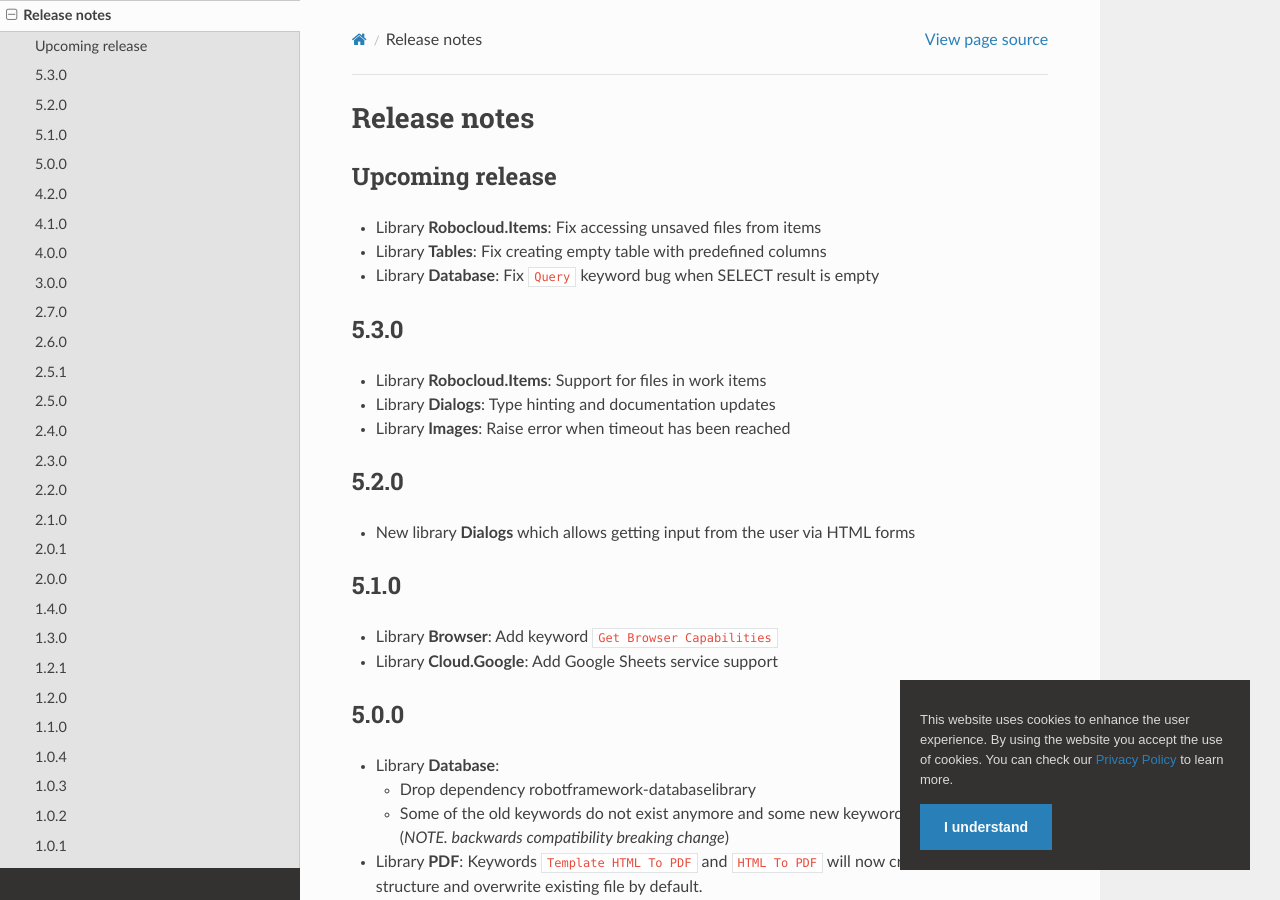
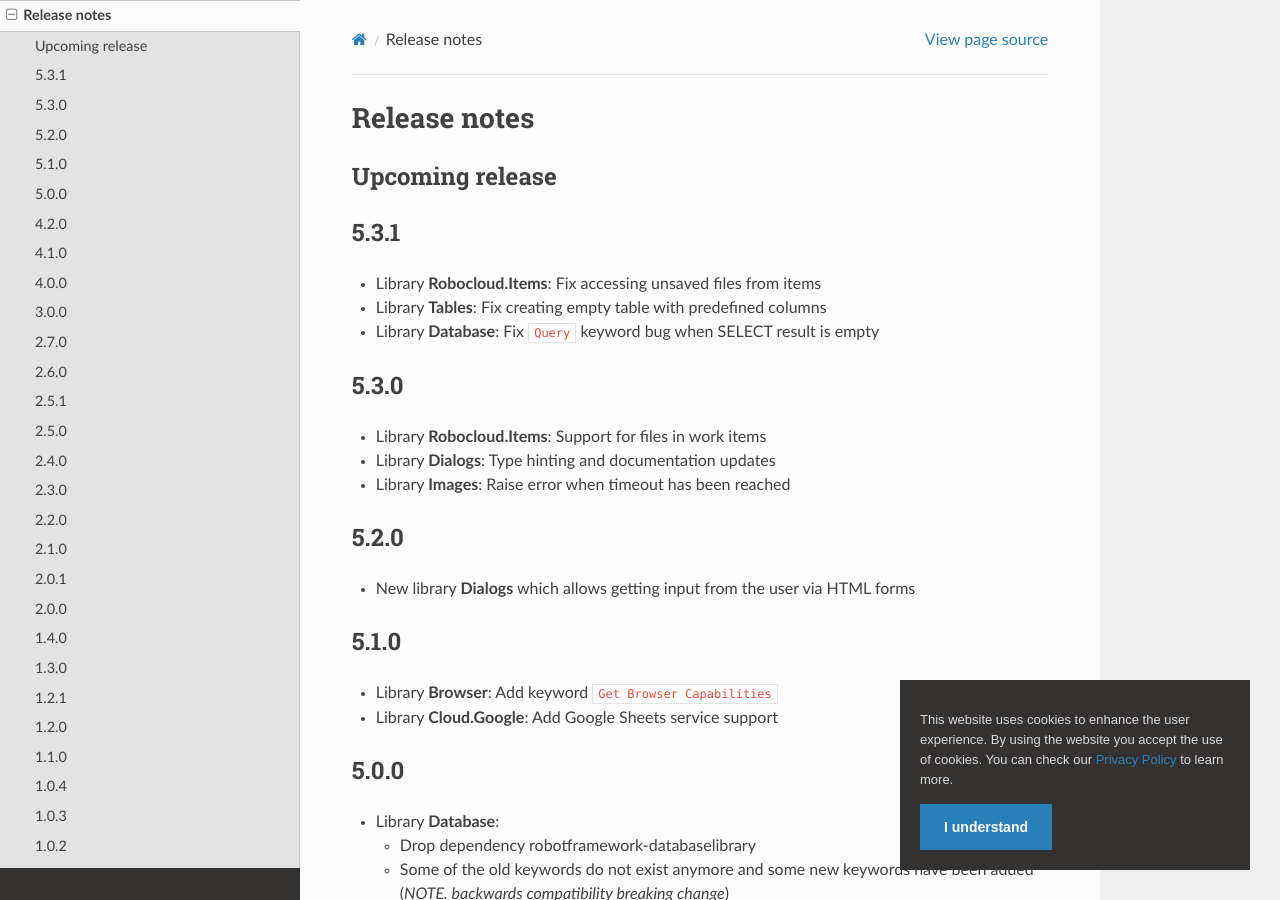
Before and after one commit to coderprovider/Framework-RPA, a Sphinx documentation site: the page built from docs/source/releasenotes.rst, in a window 1280 px wide and 900 px high. Built offline with Sphinx 7.4.7 and the Read the Docs theme 2.0.0, drawn with Linux system fonts in a browser that asks for light colours; pages that are not in the unit, such as notebooks, are missing from menus.

Commit message:
docs: update releasenotes

```diff
--- a/docs/source/releasenotes.rst
+++ b/docs/source/releasenotes.rst
@@ -3,6 +3,9 @@
 
 Upcoming release
 ----------------
+
+5.3.1
+-----
 
 - Library **Robocloud.Items**: Fix accessing unsaved files from items
 - Library **Tables**: Fix creating empty table with predefined columns
```
